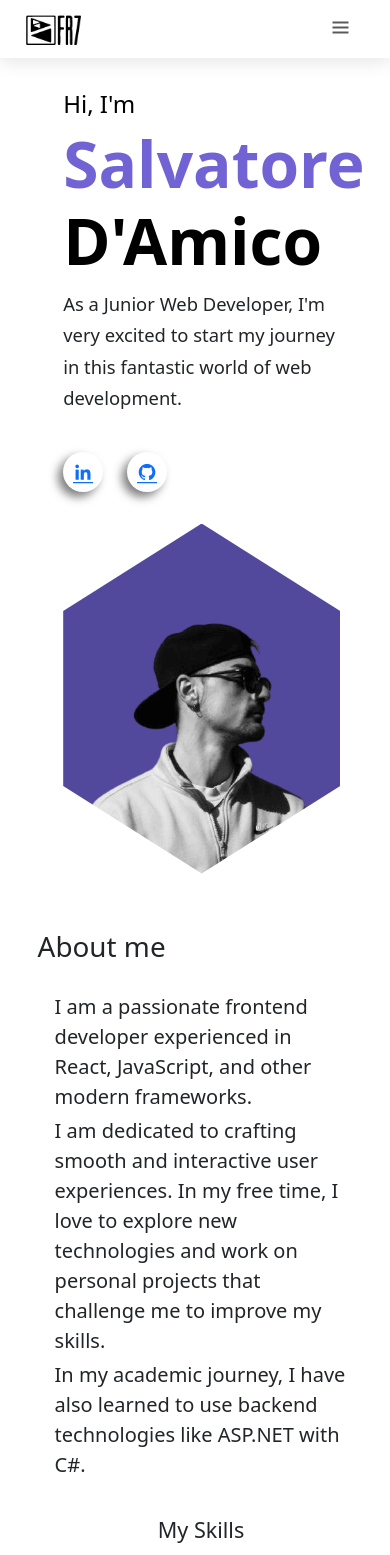
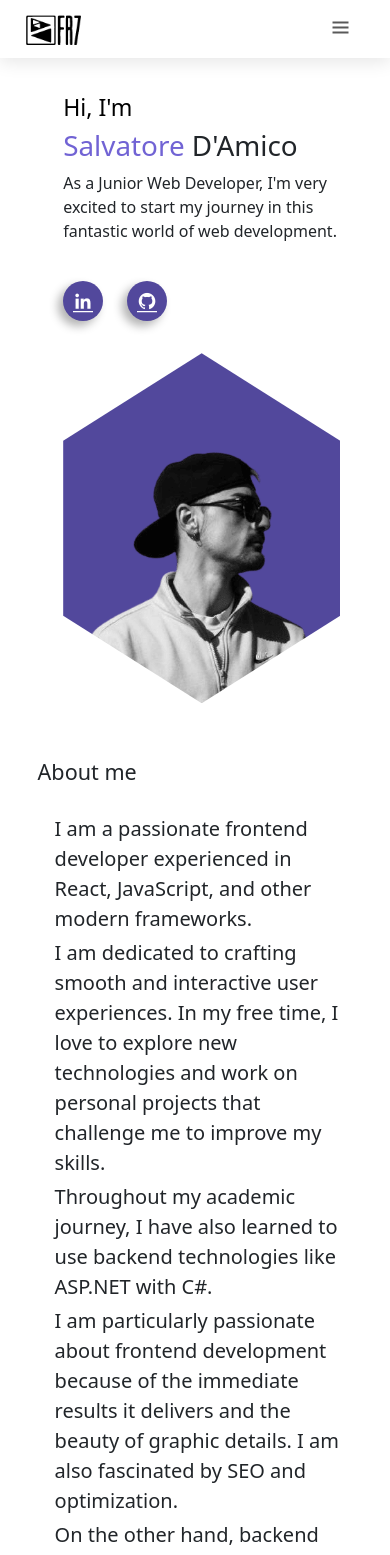
Before and after one commit to Frelser77/portfolio-react, a React (Vite) app: page / in a window 390 px wide. Shown: the top 1555 px of the page. Built offline with nearby package versions, Linux system fonts and the light colour scheme; no server answers.

Commit message:
Update Add button go to top page, add -webkit in css

```diff
--- a/src/components/About.jsx
+++ b/src/components/About.jsx
@@ -4,7 +4,7 @@ const About = () => {
 	return (
 		<div id="About" className="about-container mx-auto">
 			<div className="about-content">
-				<h1>About me</h1>
+				<h4>About me</h4>
 				<Card className="border-0">
 					<CardBody>
 						<p className="fs-5 my-1">
@@ -15,7 +15,18 @@ const About = () => {
 							technologies and work on personal projects that challenge me to improve my skills.
 						</p>
 						<p className="fs-5 my-1">
-							In my academic journey, I have also learned to use backend technologies like ASP.NET with C#.
+							Throughout my academic journey, I have also learned to use backend technologies like ASP.NET with C#.
+						</p>
+						<p className="fs-5 my-1">
+							I am particularly passionate about frontend development because of the immediate results it delivers and
+							the beauty of graphic details. I am also fascinated by SEO and optimization.
+						</p>
+						<p className="fs-5 my-1">
+							On the other hand, backend development is not far behind; being able to develop a personal database to
+							store data necessary for the operation of an app or website, building APIs that interact with our database
+							and return the response to the frontend, all after numerous validations and checks, makes me realize how
+							much I could achieve over time with consistency, dedication, and especially a lot of curiosity!
+							<strong> Happy coding!</strong>
 						</p>
 					</CardBody>
 				</Card>
--- a/src/components/MainComponentSocialIcons.module.css
+++ b/src/components/MainComponentSocialIcons.module.css
@@ -9,14 +9,16 @@
 .social {
 	width: 40px;
 	height: 40px;
-	background-color: #fff;
+	background-color: #52489c;
+	color: #fff;
 	display: flex;
 	justify-content: center;
 	align-items: center;
 	border-radius: 100%;
 	position: relative;
-	box-shadow: -5px 5px 10px rgba(0, 0, 0, 0.5);
+	box-shadow: -5px 5px 10px rgba(0, 0, 0, 0.3);
 	transition: 0.6s all cubic-bezier(0.175, 0.885, 0.32, 1.275);
+	-webkit-transition: 0.6s all cubic-bezier(0.175, 0.885, 0.32, 1.275);
 }
 
 .social:hover {
@@ -31,13 +33,16 @@
 	position: absolute;
 	color: #fff;
 	transform: translateY(0px);
+	-webkit-transform: translateY(0px);
 	font-size: 18px;
 	padding: 5px 10px;
 	border-radius: 5px;
 	visibility: hidden;
 	opacity: 0;
 	transition: 0.6s all cubic-bezier(0.175, 0.885, 0.32, 1.275);
+	-webkit-transition: 0.6s all cubic-bezier(0.175, 0.885, 0.32, 1.275);
 	transition-delay: 0s;
+	-webkit-transition-delay: 0s;
 }
 
 .social span::before {
@@ -49,6 +54,33 @@
 	bottom: -5px;
 	left: 50%;
 	transform: translateX(-50%);
+	-webkit-transform: translateX(-50%);
+}
+
+.social:hover,
+.social.active,
+.social:active,
+.social:focus-within,
+.social:focus {
+	box-shadow: -15px 15px 30px rgba(0, 0, 0, 0.5);
+}
+
+.social.active span,
+.social:hover span {
+	transform: translateY(-80px);
+	-webkit-transform: translateY(-80px);
+	visibility: visible;
+	opacity: 1;
+	transition-delay: 0.3s;
+	-webkit-transition-delay: 0.3s;
+}
+
+.social:hover,
+.social.active,
+.social:active,
+.social:focus-within,
+.social:focus {
+	box-shadow: -15px 15px 30px rgba(0, 0, 0, 0.5);
 }
 
 .social.socialGitHub span {
@@ -90,15 +122,6 @@
 .social .socialInstagram span::before {
 	border-top-color: var(--instagram);
 }
-
-.social:hover,
-.social.active,
-.social:active,
-.social:focus-within,
-.social:focus {
-	box-shadow: -15px 15px 30px rgba(0, 0, 0, 0.5);
-}
-
 .social.github:hover {
 	background-color: var(--github);
 }
@@ -126,6 +149,7 @@
 	visibility: visible;
 	opacity: 1;
 	transition-delay: 0.3s;
+	-webkit-transition-delay: 0.3s;
 }
 
 .social.active svg path,
--- a/src/components/PageLayout.jsx
+++ b/src/components/PageLayout.jsx
@@ -7,6 +7,7 @@ import Footer from "./Footer";
 import AOS from "aos";
 import "aos/dist/aos.css";
 import Skills from "./Skilss";
+import ScrollToTopButton from "./ScrollTopButton";
 
 const PageLayout = () => {
 	useEffect(() => {
@@ -16,8 +17,11 @@ const PageLayout = () => {
 	}, []);
 
 	return (
+		<>
+			<ScrollToTopButton />
+
 			<Container>
-			<Row className="mt-xs-1 mt-lg-4 ms-auto">
+				<Row className="mt-1 mt-lg-4 ms-auto">
 					<Col xs={12} className="mb-5" data-aos="fade-right">
 						<MainComponent />
 					</Col>
@@ -30,12 +34,14 @@ const PageLayout = () => {
 					<Col xs={12} className="my-2" data-aos="fade-left">
 						<Portfolio />
 					</Col>
+				</Row>
+				<Row>
+					<Col xs={12} className="my-2">
 						<Footer />
-			</Row>
-			<Row className="">
-				<Col xs={12} className="my-2"></Col>
+					</Col>
 				</Row>
 			</Container>
+		</>
 	);
 };
 
--- /dev/null
+++ b/src/components/ScrollTopButton.jsx
@@ -0,0 +1,41 @@
+import React, { useState, useEffect } from "react";
+
+const ScrollToTopButton = () => {
+	const [isVisible, setIsVisible] = useState(false);
+
+	// Funzione per rilevare lo scroll e mostrare il bottone
+	const toggleVisibility = () => {
+		const scrolled = document.documentElement.scrollTop || document.body.scrollTop;
+		if (scrolled > 300) {
+			setIsVisible(true);
+		} else {
+			setIsVisible(false);
+		}
+	};
+
+	// Funzione per scrollare verso l'alto
+	const scrollToTop = () => {
+		window.scrollTo({
+			top: 0,
+			behavior: "smooth",
+		});
+	};
+
+	useEffect(() => {
+		window.addEventListener("scroll", toggleVisibility);
+
+		return () => {
+			window.removeEventListener("scroll", toggleVisibility);
+		};
+	}, []);
+
+	return (
+		isVisible && (
+			<div onClick={scrollToTop} className="btn btn-sm top-button">
+				↑
+			</div>
+		)
+	);
+};
+
+export default ScrollToTopButton;
--- a/src/index.css
+++ b/src/index.css
@@ -2,16 +2,16 @@
 @import url("https://fonts.googleapis.com/css2?family=Outfit:wght@200;300;400;500;600;700;800&family=Roboto:wght@100;300;400&display=swap");
 
 :root {
-	/* --primary-color: #f9532d; */
-	/* --primary-dark: #1F252E; */
-	--primary-color: #52489c;
+	--primary-color: #7163d4;
 	--primary-dark: #1f252e;
+	overflow-x: hidden;
 }
 
 *,
 *:before,
 *:after {
 	scroll-behavior: smooth;
+	-webkit-scroll-behavior: smooth;
 }
 
 .logo {
@@ -26,19 +26,23 @@
 	width: 100%;
 	height: auto;
 	transition: transform 0.6s ease-in-out;
+	-webkit-transition: -webkit-transform 0.6s ease-in-out;
 }
 
 .img-w:hover {
 	transform: scale(1.05);
+	-webkit-transform: scale(1.05);
 }
 
 .images {
 	position: relative;
 	transition: transform 0.3s ease-in-out;
+	-webkit-transition: -webkit-transform 0.3s ease-in-out;
 }
 
 .images:hover {
 	transform: scale(0.95);
+	-webkit-transform: scale(0.95);
 }
 /* Nav */
 nav {
@@ -57,27 +61,19 @@ nav {
 	align-items: center;
 }
 
-.main h3 {
-	color: #000;
-	font-size: 1.5rem;
+.main h3,
+.main h1,
+.main p {
 	opacity: 0;
+	-webkit-animation: topSideAni 1s ease forwards;
 	animation: topSideAni 1s ease forwards;
 }
 
 .main h1 {
-	color: #000;
-	font-size: 4rem;
-	font-weight: 600;
-	opacity: 0;
-	animation: leftSideAni 1s ease forwards;
 	animation-delay: 1s;
+	-webkit-animation-delay: 1s;
 }
-.main p {
-	line-height: 1.7;
-	font-size: 1.15rem;
-	opacity: 0;
-	animation: topSideAni 1.5s ease forwards;
-}
+
 .social {
 	display: flex;
 	flex-wrap: wrap;
@@ -87,6 +83,7 @@ nav {
 
 .social a {
 	clip-path: polygon(50% 0%, 100% 25%, 100% 75%, 50% 100%, 0% 75%, 0% 25%);
+	-webkit-clip-path: polygon(50% 0%, 100% 25%, 100% 75%, 50% 100%, 0% 75%, 0% 25%);
 	display: grid;
 	place-items: center;
 	text-decoration: none;
@@ -99,7 +96,9 @@ nav {
 	text-align: center;
 	opacity: 0;
 	animation: SocialAni 1s ease forwards;
+	-webkit-animation: SocialAni 1s ease forwards;
 	animation-delay: calc(0.2s * var(--socialAni));
+	-webkit-animation-delay: calc(0.2s * var(--socialAni));
 }
 
 .social a:hover {
@@ -107,6 +106,7 @@ nav {
 	background-color: var(--primary-color);
 	box-shadow: 0 0 20px var(--primary-color);
 	transition: all 0.3s ease-in-out;
+	-webkit-transition: all 0.3s ease-in-out;
 }
 
 .images {
@@ -117,8 +117,8 @@ nav {
 	overflow: hidden;
 	background-color: #52489c;
 	clip-path: polygon(50% 0%, 100% 25%, 100% 75%, 50% 100%, 0% 75%, 0% 25%);
+	-webkit-clip-path: polygon(50% 0%, 100% 25%, 100% 75%, 50% 100%, 0% 75%, 0% 25%);
 }
-
 /* Section 1 End */
 #darkModeToggle {
 	display: none;
@@ -198,27 +198,36 @@ label {
 	}
 }
 
-/* @keyframes ImgAni {
-    0% {
-        transform: translateX(0);
-    }
-    50% {
-        transform: translateX(-9px);
-    }
-    100% {
-        transform: translateX(0);
-    }
-} */
+@-webkit-keyframes leftSideAni {
+	0% {
+		-webkit-transform: translateX(-100px);
+		opacity: 0;
+	}
+	100% {
+		-webkit-transform: translateX(0);
+		opacity: 1;
+	}
+}
 
-@keyframes imageAni {
+@-webkit-keyframes topSideAni {
 	0% {
+		-webkit-transform: translateY(-100px);
 		opacity: 0;
-		transform: scale(0);
 	}
+	100% {
+		-webkit-transform: translateY(0);
+		opacity: 1;
+	}
+}
 
+@-webkit-keyframes SocialAni {
+	0% {
+		-webkit-transform: translateY(100px);
+		opacity: 0;
+	}
 	100% {
+		-webkit-transform: translateY(0);
 		opacity: 1;
-		transform: scale(1);
 	}
 }
 
@@ -235,7 +244,6 @@ label {
 @media screen and (max-width: 768px) {
 	.container {
 		padding: 0 1.6rem;
-		overflow-x: hidden;
 	}
 }
 
@@ -295,7 +303,6 @@ label {
 		margin-top: 2rem;
 	}
 }
-
 .dark-mode .card-link {
 	background-color: #2a333f96;
 }
@@ -331,6 +338,7 @@ label {
 .dark-mode .form-control:focus {
 	border-color: #86b7fe;
 	outline: 0;
+	-webkit-box-shadow: 0 0 0 0.15rem rgba(13, 110, 253, 0.25);
 	box-shadow: 0 0 0 0.15rem rgba(13, 110, 253, 0.25);
 }
 .dark-mode textarea.form-control {
@@ -344,19 +352,20 @@ label {
 	background-color: #1f252e;
 }
 
+.dark-mode .social {
+	background-color: #151b23;
+}
+
 .dark-mode .social:hover,
 .dark-mode .social.active,
 .dark-mode .social:active,
 .dark-mode .social:focus-within,
 .dark-mode .social:focus {
-	box-shadow: -15px 15px 30px rgba(255, 255, 255, 0.2);
+	-webkit-box-shadow: -15px 15px 30px rgba(0, 0, 0, 0.2);
+	box-shadow: -15px 15px 30px rgba(0, 0, 0, 0.2);
 }
 
-.dark-mode .social.socialLinkedin span {
-	color: black;
-	background-color: white;
-}
-
+.dark-mode .social.socialLinkedin span,
 .dark-mode .social.socialGitHub span {
 	color: black;
 	background-color: white;
@@ -372,6 +381,7 @@ label {
 }
 
 .my-bg {
+	-webkit-transition: all 0.25s ease-in-out;
 	transition: all 0.25s ease-in-out;
 }
 
@@ -380,13 +390,13 @@ label {
 	border-radius: 0;
 }
 
-/* POTRFOLIO CARD TEXT */
 .card-link {
 	color: #000;
 	text-decoration: none;
 	background-color: rgba(255, 255, 255, 0.2);
 	border-radius: 5px;
 	padding: 0.5em 1em;
+	-webkit-transition: background-color 0.3s ease-out;
 	transition: background-color 0.3s ease-out;
 	margin-top: 10px;
 }
@@ -395,7 +405,6 @@ label {
 	background-color: rgba(255, 255, 255, 0.3);
 }
 
-/* Media query for extra small devices (max-width: 576px) */
 @media (max-width: 576px) {
 	.img-w {
 		right: 5px;
@@ -418,24 +427,22 @@ label {
 	color: #000;
 }
 
-.detail .bx {
-	scale: 1.25;
-}
-
+.detail .bx,
 .social-icons .bx {
-	scale: 1.7;
+	-webkit-transform: scale(1.25);
+	transform: scale(1.25);
+	-webkit-transition: transform 0.3s ease;
 	transition: transform 0.3s ease;
 }
 
 .bx-x {
-	transform: rotate(45deg); /* O un angolo che preferisci per la "X" */
+	-webkit-transform: rotate(45deg);
+	transform: rotate(45deg);
 }
 
 .ftr-lnk {
 	text-decoration: none;
 }
-
-/* button submit */
 
 .btn-hover {
 	width: 120px;
@@ -467,6 +474,7 @@ label {
 
 .btn-hover.bn20 {
 	background-image: linear-gradient(to right, #667eea, #764ba2, #6b8dd6, #8e37d7);
+	-webkit-box-shadow: 0 4px 15px 0 rgba(116, 79, 168, 0.75);
 	box-shadow: 0 4px 15px 0 rgba(116, 79, 168, 0.75);
 }
 
@@ -474,5 +482,53 @@ label {
 	color: rgb(173, 173, 173);
 	top: 30px;
 	right: 10px;
-	scale: 0.8;
+	-webkit-transform: scale(0.8);
+	transform: scale(0.8);
 }
+
+/* Stile base per la scrollbar (valido per Chrome, Edge, Safari) */
+::-webkit-scrollbar {
+	width: 12px; /* Larghezza della scrollbar */
+}
+
+::-webkit-scrollbar-track {
+	background: #f1f1f1; /* Colore dello sfondo della traccia della scrollbar */
+}
+
+::-webkit-scrollbar-thumb {
+	background: #888; /* Colore della scrollbar stessa */
+}
+
+/* Cambia lo stile della scrollbar quando il dark mode è attivo */
+.dark-mode ::-webkit-scrollbar-track {
+	background: #2e2e2e; /* Sfondo della traccia più scuro per la dark mode */
+}
+
+.dark-mode ::-webkit-scrollbar-thumb {
+	background: #555; /* Scrollbar più scura per la dark mode */
+}
+
+/* Opzionale: cambia lo stile al hover della scrollbar */
+.dark-mode ::-webkit-scrollbar-thumb:hover {
+	background: #666; /* Colore della scrollbar al hover */
+}
+
+.top-button {
+	position: fixed;
+	top: 95%; /* Centra verticalmente */
+	right: 15px; /* Distanza dal lato destro */
+	transform: translateY(-50%); /* Sposta verso l'alto di metà della sua altezza */
+	background: #333;
+	color: #fff;
+	border: none;
+	border-radius: "5px";
+	padding: "10px";
+	cursor: "pointer";
+	font-size: "20px";
+	z-index: 1000; /* Assicurati che sia sopra gli altri elementi */
+	background-color: rgba(0, 0, 0, 0.3);
+}
+
+.top-button:hover {
+	background-color: rgba(0, 0, 0, 0.7);
+}
```
Also changed, not shown: src/components/Portfolio.module.css (deleted, +0 -92 lines). Lines whose indentation alone changed are shown as unchanged.
